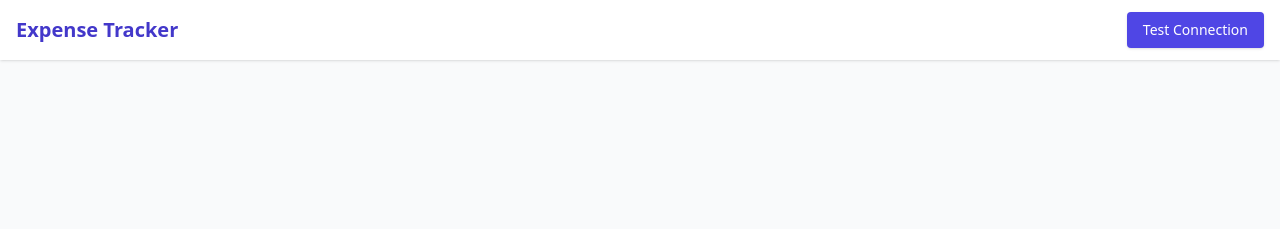
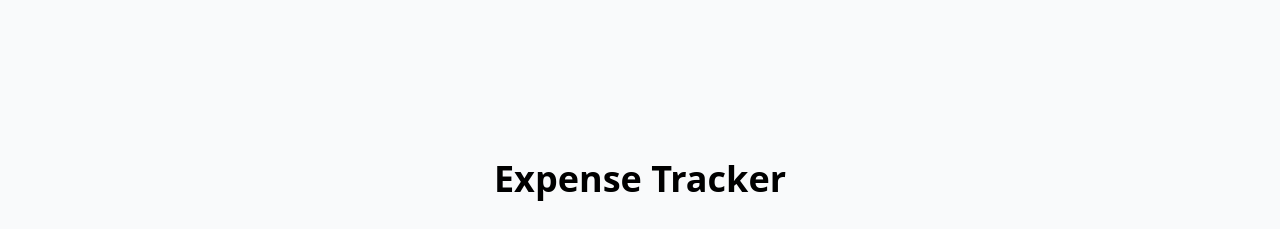
Before and after one commit to yadavshashankr/Expense-Tracker, a React (Vite) app: page / in a window 1280 px wide. Shown: the top 229 px of the page. Built offline with nearby package versions, Linux system fonts and the light colour scheme.

Commit message:
Revert "feat: Center welcome message in header and ensure mirrored transaction shows sender's name for receiver"
This reverts commit 12a13a0e45e0ab25f81b79505e81fcdbdaee8d4c.

```diff
--- a/src/App.jsx
+++ b/src/App.jsx
@@ -293,35 +293,50 @@ function App() {
 
   return (
     <div className="min-h-screen bg-gray-50">
-      {/* Header */}
-      <header className="bg-white shadow flex items-center justify-between px-4 py-3">
-        {/* App Name */}
-        <div className="flex-1 text-left">
-          <span className="text-xl font-bold text-indigo-700">Expense Tracker</span>
-        </div>
-        {/* Centered Welcome */}
-        <div className="flex-1 text-center">
-          {user?.profile?.name && (
-            <span className="text-lg font-medium text-gray-700">Welcome {user.profile.name}</span>
-          )}
-        </div>
-        {/* Test Connection Button */}
-        <div className="flex-1 text-right">
-          <button
-            onClick={handleTestConnection}
-            className="inline-block px-4 py-2 bg-indigo-600 text-white rounded hover:bg-indigo-700 text-sm font-medium shadow"
-          >
-            Test Connection
-          </button>
-        </div>
-      </header>
-      {/* Main Content */}
       {!user ? (
         <div className="flex flex-col items-center justify-center min-h-[60vh]">
+          <h1 className="text-3xl sm:text-4xl font-bold mb-8 text-center">Expense Tracker</h1>
           <LoginButton onLogin={setUser} />
         </div>
       ) : (
         <div className="flex flex-col h-screen">
+          {/* Fixed Header */}
+          <div className="flex-none bg-white border-b border-gray-200">
+            <div className="max-w-7xl mx-auto px-4 sm:px-6 lg:px-8 py-4">
+              <div className="flex flex-col sm:flex-row sm:justify-between sm:items-center gap-4">
+                <h1 className="text-xl sm:text-2xl font-bold">Expense Tracker</h1>
+                <div className="flex items-center gap-4">
+                  <button
+                    onClick={handleTestConnection}
+                    className="text-blue-600 hover:text-blue-800 text-sm sm:text-base"
+                  >
+                    Test Connection
+                  </button>
+                  <button
+                    onClick={fetchExpenses}
+                    disabled={isRefreshing}
+                    className="text-gray-600 hover:text-gray-800 disabled:opacity-50 text-sm sm:text-base"
+                  >
+                    {isRefreshing ? 'Refreshing...' : 'Refresh'}
+                  </button>
+                  <button
+                    onClick={() => {
+                      // Clear stored sheet ID when signing out
+                      if (user?.profile?.email) {
+                        localStorage.removeItem(`sheetId_${user.profile.email}`);
+                        console.log('Cleared stored sheet ID on sign out');
+                      }
+                      setUser(null);
+                    }}
+                    className="text-gray-600 hover:text-gray-800 text-sm sm:text-base"
+                  >
+                    Sign Out
+                  </button>
+                </div>
+              </div>
+            </div>
+          </div>
+
           {/* Fixed Total Section */}
           <div className="flex-none bg-white border-b border-gray-200">
             <div className="max-w-7xl mx-auto px-4 sm:px-6 lg:px-8 py-4">
```
Also changed, not shown: 1 other file (tests, documents, lock files or other folders).
